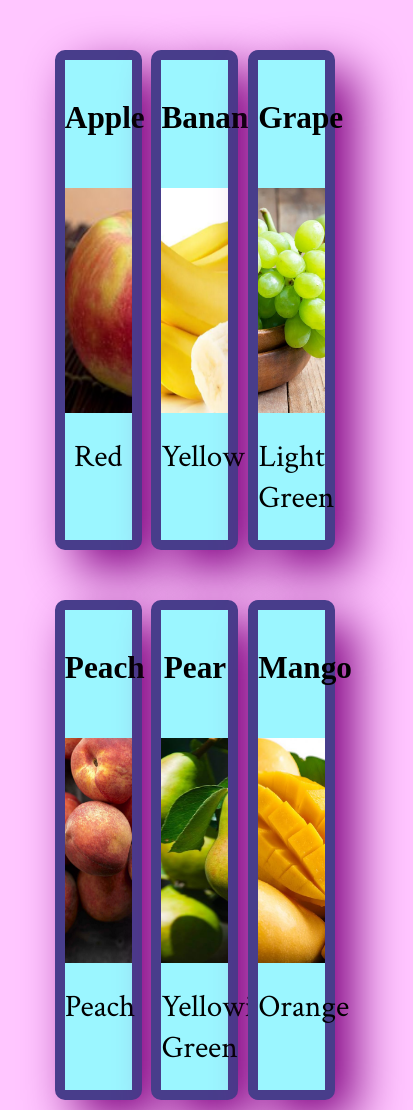
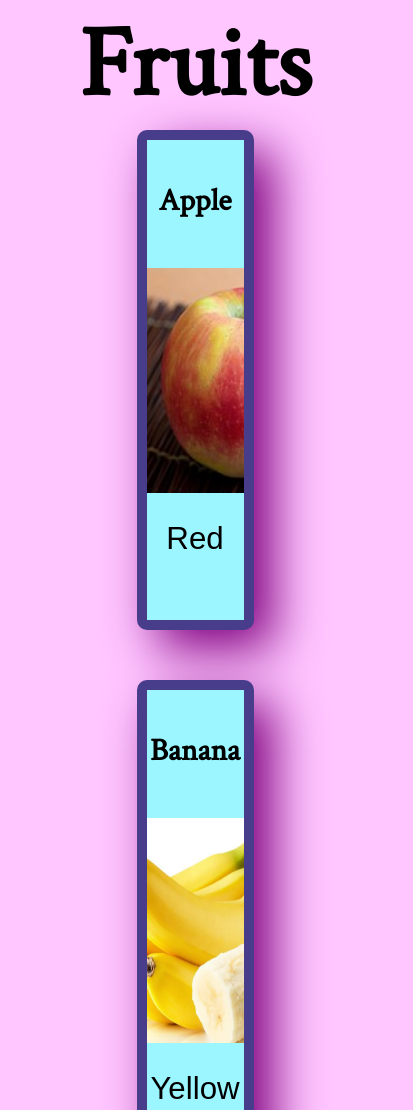
Before and after one commit to staten-island-tech/flexbox-gallery-project-kyleyang2004, a plain HTML site: page index.html in a window 390 px wide. Shown: the top 1110 px of the page, 413 px wide, since content can reach past the window. Drawn offline with Linux system fonts and the light colour scheme.

Commit message:
Animation

```diff
--- a/index.html
+++ b/index.html
@@ -9,8 +9,10 @@
     <link rel="preconnect" href="https://fonts.gstatic.com" crossorigin>
     <link href="https://fonts.googleapis.com/css2?family=Crimson+Text&display=swap" rel="stylesheet">
 </head>
+
 <body>
-  <div class="rows">
+ <h1>Fruits</h1>
+<main>
     <div class="box" id="box-1">
         <h2>Apple</h2>
         <p>Red</p>
@@ -23,9 +25,7 @@
         <h2>Grape</h2>
         <p>Light Green</p>
     </div>
-</div>
 
-<div class="rows">
     <div class="box" id="box-4">
         <h2>Peach</h2>
         <p>Peach</p>
@@ -38,9 +38,7 @@
         <h2>Mango</h2>
         <p>Orange</p>
     </div>
-</div>
 
-<div class="rows">
     <div class="box" id="box-7">
         <h2>Orange</h2>
         <p>Orange</p>
@@ -53,8 +51,8 @@
         <h2>Cantaloupe</h2>
         <p>Orange</p>
     </div>
-</div>
 
+</main>
 
 </body>
 </html>
--- a/style.css
+++ b/style.css
@@ -6,13 +6,26 @@ body,
   box-sizing: border-box;
   font-size: 62.5%;
   background-color: ffc6ff;
+  animation: ;
+  font-family: "Crimson Text", serif;
+}
+main {
+  justify-content: space-evenly;
+  display: flex;
+  flex-direction: row;
+  flex-wrap: wrap;
+  gap: 5rem;
+}
+h1 {
+  font-size: 10rem;
+  text-align: center;
 }
 h2 {
   background-color: 9bf6ff;
   margin-top: 4rem;
 }
 p {
-  font-family: "Crimson Text", serif;
+  font-family: "Montserrat", sans-serif;
   margin-top: 30rem;
   text-align: center;
   background-color: 9bf6ff;
@@ -31,12 +44,12 @@ p {
   background-position: center;
   background-size: 300px 225px;
 }
-.rows {
+/* .rows {
   display: flex;
   flex-direction: row;
   justify-content: space-around;
   margin: 5rem;
-}
+} */
 #box-1 {
   background-image: url(img/ap.jpg);
 }
@@ -64,5 +77,48 @@ p {
 #box-9 {
   background-image: url(img/Cantaloupe.jpg);
 }
-.box:hover {
+#box-1:hover {
+  transform: scale(1.1) rotatex(360deg);
+  transition: 1.25s;
 }
+#box-2:hover {
+  transform: scale(1.1) rotatey(-180deg);
+  transition: 1.25s;
+}
+#box-3:hover {
+  transform: scale(1.1) rotatez(1800deg);
+  transition: 1.25s;
+}
+#box-4:hover {
+  transform: scale(1.1) skew(4deg);
+  transition: 1.25s;
+}
+#box-5:hover {
+  transform: scale(0.9) skewY(10deg);
+  transition: 1.25s;
+}
+#box-6:hover {
+  transform: scale(1.1) skewX(10deg) rotate(360deg);
+  transition: 1.25s;
+}
+#box-7:hover {
+  transform: scale(1.1) translatey(-100px);
+  transition: 1.25s;
+}
+#box-8:hover {
+  transform: scale(1.1) translatex(50px) skew(5deg);
+  transition: 1.25s;
+}
+#box-9:hover {
+  transform: scale(0.8) rotate(720deg);
+  transition: 1.25s;
+}
+@media screen and (max-width: 1080px) {
+  main {
+    flex-direction: column;
+    align-items: center;
+  }
+  .box {
+    width: 50%;
+  }
+}
```
